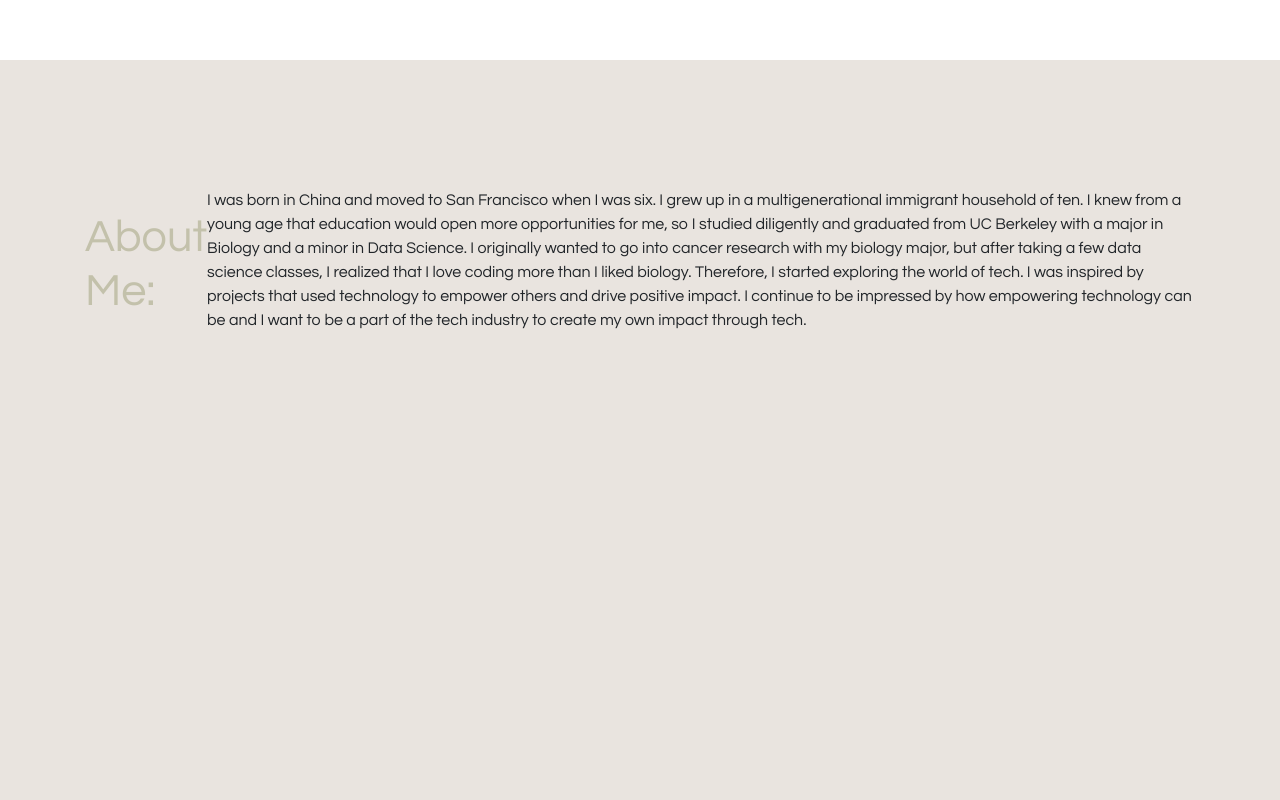
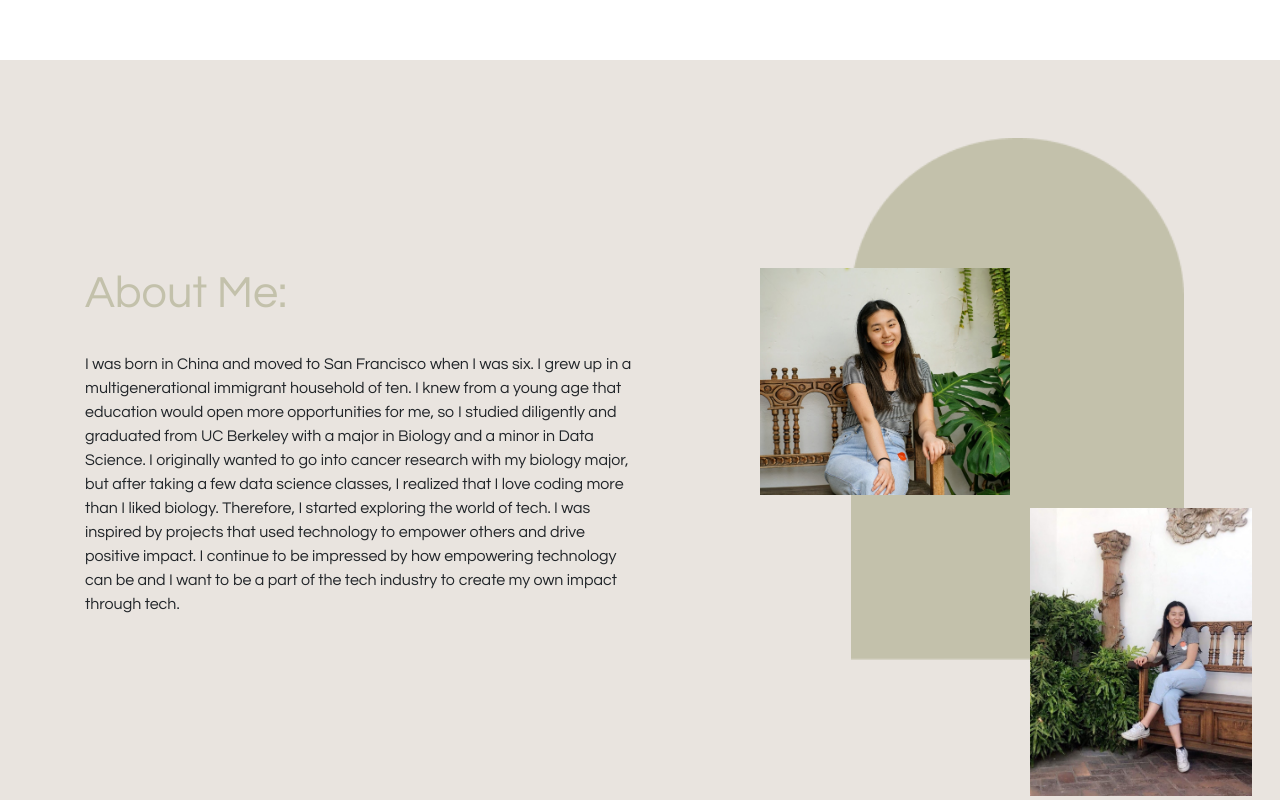
Before and after one commit to serenaqchen/Portfolio, a plain HTML site: page index.html in a window 1280 px wide. Shown: the part 740-1540 px from the top of the page. Drawn offline with nearby package versions, Linux system fonts and the light colour scheme; a web font is replaced by a local one.

Commit message:
reformatted about me section and added pictures

```diff
--- a/index.html
+++ b/index.html
@@ -90,10 +90,13 @@
         </div>
       </div>
     </section>
+
     <section id="aboutMe">
       <div class="container">
+        <div class="AMleft">
+          <div class="content">
             <h1>About Me:</h1>
-        <div class="line-break"></div>
+            <br />
             <p>
               I was born in China and moved to San Francisco when I was six. I grew
               up in a multigenerational immigrant household of ten. I knew from a
@@ -108,6 +111,14 @@
               technology can be and I want to be a part of the tech industry to
               create my own impact through tech.
             </p>
+          </div>
+        </div>
+        <div class="AMright">
+
+          <img id="greenArc" src="Images/darker green arc.png" alt="green arc" />
+          <img id="picOfMe" src="Images/m4.jpeg" alt="green arc" />
+          <img id="picOfMe2" src="Images/Me from peru.jpeg" alt="green arc" />
+        </div>
       </div>
     </section>
     <section id="blog">
@@ -158,6 +169,7 @@
     <section id="contactMe">
       <div class="contactMeContainer">
         <div class="CmContent">
+
         <div class="CMleft">
           <div class="address details">
             <i class="material-icons">place</i>
@@ -191,39 +203,13 @@
               <input type="text" placeholder="Enter your email">
             </div>
             <div class="input-box message-box">
-              <textarea name="address" id="" cols="30" rows="10"></textarea>
+              <textarea name="address" placeholder="Enter your address"cols="30" rows="10"></textarea>
             </div>
             <div class="button2">
               <input type="button" value="Submit">
             </div>
           </form>
-          <!-- <form>
-            <label for="username">First Name:</label>
-            <input
-              id="username"
-              type="text"
-              name="username"
-              required
-              pattern="[A-Za-z]+"
-            />
-            <br /><br />
-            <label for="username">Last Name:</label>
-            <input
-              id="username"
-              type="text"
-              name="username"
-              required
-              pattern="[A-Za-z]+"
-            />
-            <br /><br />
-            <label for="username">Email:</label>
-            <input id="username" type="text" name="username" required />
-            <br /><br />
-            <label for="address">Address:</label>
-            <input id="address" type="text" name="address" />
-            <br /><br />
-            <input type="submit" value="Submit" />
-          </form> -->
+
         </div>
         </div>
       </div>
--- a/style.css
+++ b/style.css
@@ -48,6 +48,45 @@ body{
   justify-content: center;
   /* border: 3px solid black; */
 }
+.AMleft{
+  position: relative;
+  width: 50%;
+  display: flex;
+  align-items: center;
+  justify-content: center;
+  /* border: 3px solid blue; */
+}
+
+.AMright{
+  position: relative;
+  width: 50%;
+  display: flex;
+  align-items: center;
+  justify-content: center;
+}
+
+#greenArc{
+  position: relative;
+  width: 60%;
+  bottom: 50px;
+  height: auto;
+  left: 100px;
+}
+#picOfMe{
+  position: absolute;
+  max-width:45%;
+  top: 80px;
+  left: 120px;
+  height:auto;
+}
+#picOfMe2{
+  position: absolute;
+  max-width: 40%;
+  top: 320px;
+  left: 390px;
+  height: auto;
+}
+
 #Homepage{
   min-height: 100vh;
   width: 100%;
@@ -147,6 +186,9 @@ body{
   border-radius: 6px;
   background: whitesmoke;
   padding: 0 15px;
+}
+.CMright .input-box textarea::placeholder {
+  padding-top: 10px;
 }
 .CMright .message-box{
   min-height: 100px;
```
Also changed, not shown: Images/Me from peru.jpeg (added), Images/green arc.png (deleted), Images/m4.jpeg (added). Lines whose indentation alone changed are shown as unchanged.
